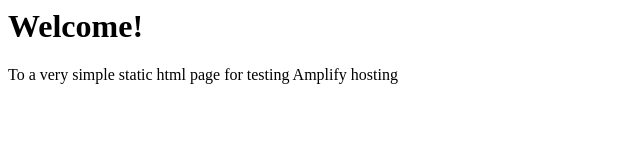
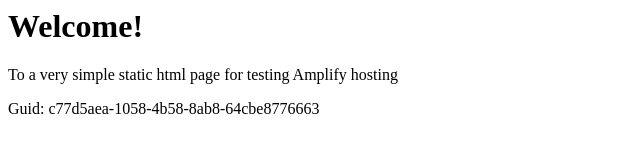
Before and after one commit to aws-aemilia-dub/Github-PR-Commit-Integration-Test-DoNotTouch-v1-prod-eu-west-1, a website: page src/index.html in a window 1280 px wide. Shown: the whole page, without its empty margins (0-640 px from the left). Drawn offline with Linux system fonts and the light colour scheme.

Commit message:
commit from integ tests

```diff
--- a/src/index.html
+++ b/src/index.html
@@ -1,3 +1,5 @@
+
+
 <html lang="en">
 
 <head>
@@ -10,6 +12,6 @@
 <body>
     <h1>Welcome!</h1>
     <p>To a very simple static html page for testing Amplify hosting</p>
-</body>
+    <p>Guid: c77d5aea-1058-4b58-8ab8-64cbe8776663</p></body>
 
 </html>
```
